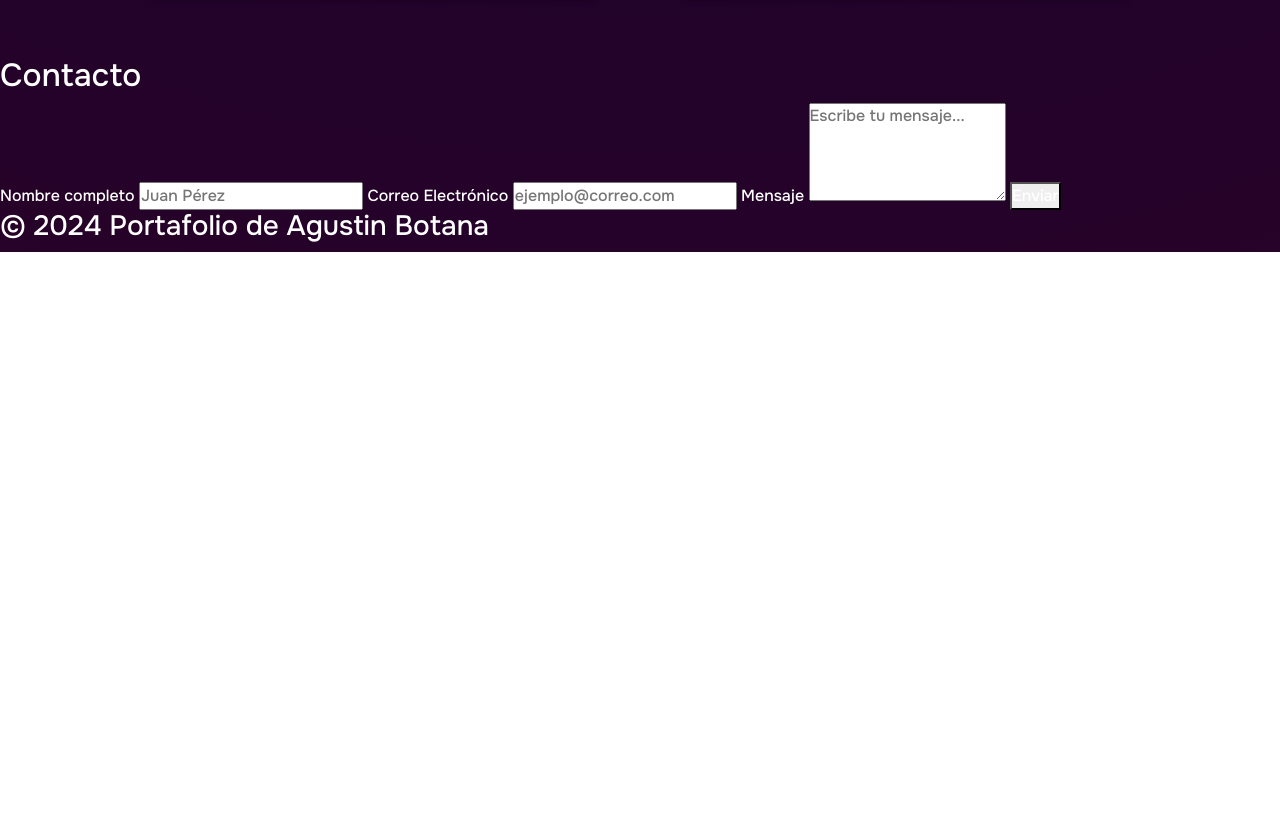
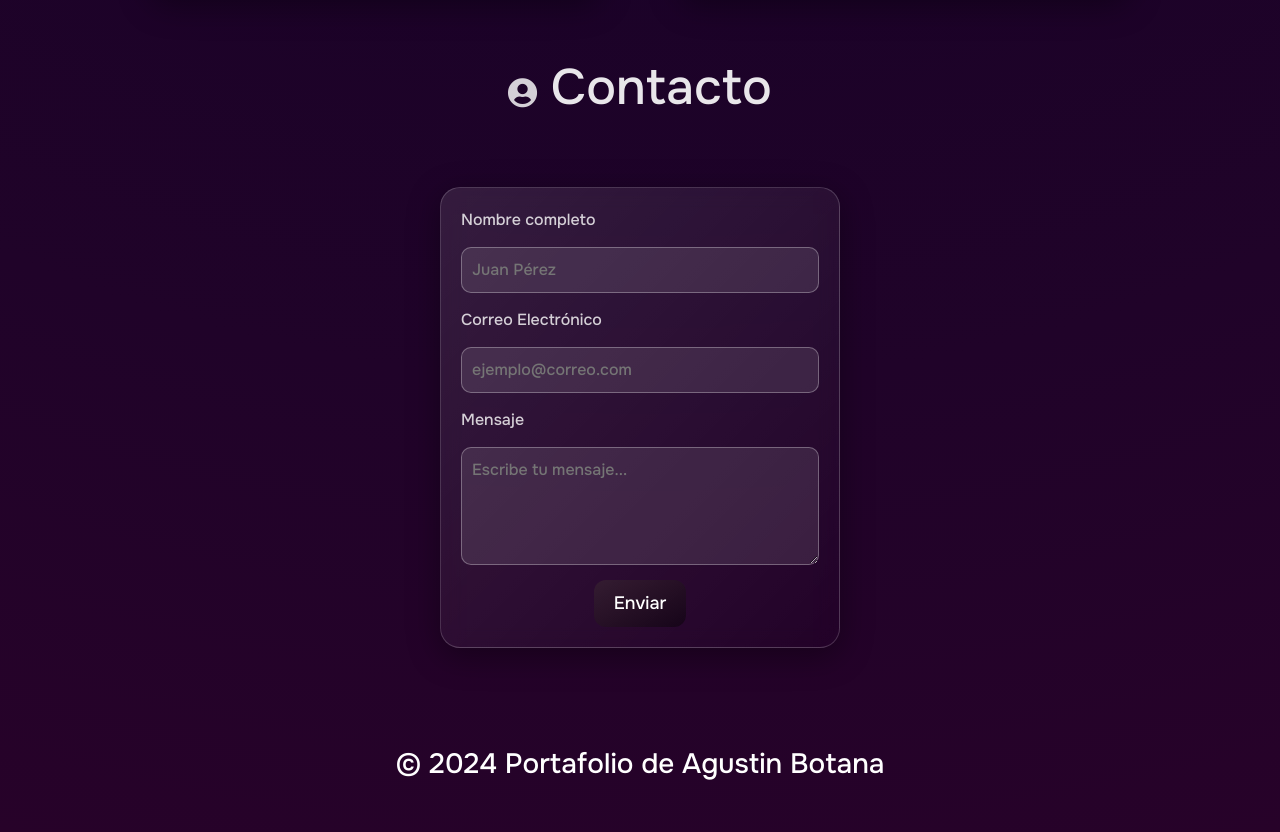
Before and after one commit to BotaYT/curso-progra-UTN, a plain HTML site: page Proyectos del curso/tp1/index.html in a window 1280 px wide. Shown: the part 3302-4134 px from the top of the page. Before the commit the page ends 3554 px from the top, so only its background shows below. Drawn offline with nearby package versions, Linux system fonts and the light colour scheme.

Commit message:
v7 Se agrego seccion de contacto y el footer

```diff
--- a/Proyectos del curso/tp1/index.html
+++ b/Proyectos del curso/tp1/index.html
@@ -217,8 +217,9 @@
     </section>
     <!--contacto-->
     <div>
-      <h2>Contacto</h2>
-      <form>
+      <h2 class="titulo-contacto"><i class="fa fa-user-circle icon"></i>
+        Contacto</h2>
+      <form class="contacto">
         <label for="nombreApellido">Nombre completo</label>
         <input type="text" id="nombreApellido" placeholder="Juan Pérez" required>
 
--- a/Proyectos del curso/tp1/styles.css
+++ b/Proyectos del curso/tp1/styles.css
@@ -356,15 +356,102 @@ body {
   min-width: 300px;
   height: 250px;
   padding: 40px;
-  background-color: rgba(32, 3, 41, 0.5);
-  border: 1px solid rgba(255, 255, 255, 0.2);
-  border-radius: 10px;
-  box-shadow: 0 4px 6px rgba(0, 0, 0, 0.2);
   transition: transform 0.3s ease, box-shadow 0.3s ease;
+
   color: rgba(255, 255, 255, 0.8);
+  background: linear-gradient(135deg, rgba(255, 255, 255, 0.1), rgba(255, 255, 255, 0));
+  backdrop-filter: blur(10px);
+  -webkit-backdrop-filter: blur(10px);
+  border-radius: 20px;
+  border: 1px solid rgba(255, 255, 255, 0.18);
+  box-shadow: 0 8px 32px 0 rgba(0, 0, 0, 0.37);
 }
 
 .box-formacion:hover {
   transform: scale(1.1);
   box-shadow: 0 8px 12px rgba(0, 0, 0, 0.4);
 }
+
+/* contenedor contacto*/
+
+.titulo-contacto {
+  text-align: center;
+  justify-content: center;
+  display: block;
+  align-items: center;
+  color: white;
+  text-align: center;
+  font-size: 50px;
+  padding-bottom: 50px;
+  margin-bottom: 20px;
+  opacity: 0.9;
+}
+
+.contacto {
+  display: flex;
+  flex-direction: column;
+  align-items: center;
+  gap: 15px;
+  width: 100%;
+  max-width: 400px;
+  margin: 0 auto;
+  padding: 20px;
+  color: rgba(255, 255, 255, 0.9);
+  background: linear-gradient(135deg, rgba(255, 255, 255, 0.1), rgba(255, 255, 255, 0));
+  backdrop-filter: blur(10px);
+  -webkit-backdrop-filter: blur(10px);
+  border-radius: 20px;
+  border: 1px solid rgba(255, 255, 255, 0.18);
+  box-shadow: 0 8px 32px 0 rgba(0, 0, 0, 0.37);
+}
+
+.contacto label {
+  font-size: 16px;
+  color: rgba(255, 255, 255, 0.8);
+  width: 100%;
+  text-align: left;
+}
+
+.contacto input,
+.contacto textarea {
+  width: 100%;
+  padding: 10px;
+  border: 1px solid rgba(255, 255, 255, 0.3);
+  border-radius: 10px;
+  background-color: rgba(255, 255, 255, 0.1);
+  color: white;
+  font-size: 16px;
+  outline: none;
+}
+
+.contacto input:focus,
+.contacto textarea:focus {
+  border-color: rgba(255, 255, 255, 0.5);
+  box-shadow: 0 0 5px rgba(255, 255, 255, 0.5);
+}
+
+.contacto button {
+  padding: 10px 20px;
+  font-size: 18px;
+  color: white;
+  background: linear-gradient(to bottom right, #42323271, #00000071);
+  border: none;
+  border-radius: 12px;
+  cursor: pointer;
+  transition: all 0.3s ease;
+}
+
+.contacto button:hover {
+  box-shadow: 0 0 .25rem rgba(0, 0, 0, 0.5), -.125rem -.125rem 1rem rgba(239, 71, 101, 0.5), .125rem .125rem 1rem rgba(255, 154, 90, 0.5);
+}
+
+/* contenedor footter*/
+
+footer {
+  align-items: center;
+  display: block;
+  justify-content: center;
+  text-align: center;
+  margin-top: 100px;
+  margin-bottom: 50px;
+}
```
